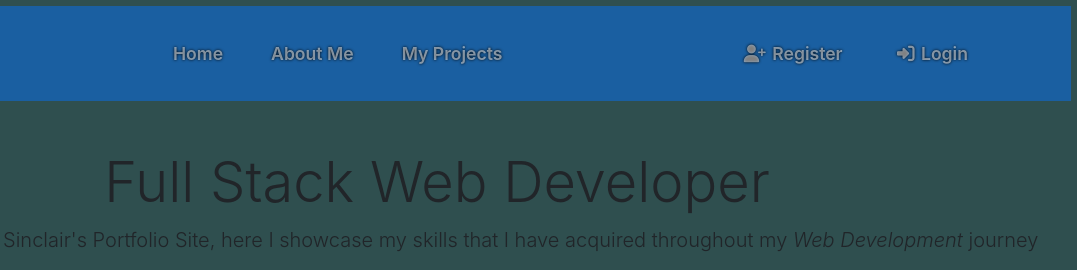
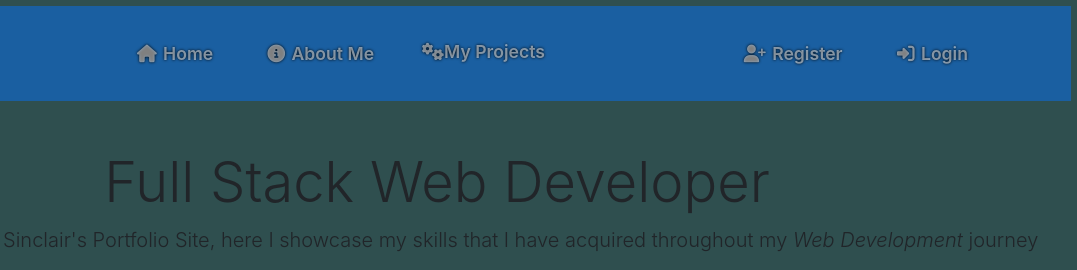
Before and after one commit to KeithRSinclair/vanilla, a plain HTML site: page index.html in a window 1280 px wide. Shown: the top 270 px of the page, 203-1280 px from the left. Drawn offline with nearby package versions, Linux system fonts and the light colour scheme.

Commit message:
Update index.html

```diff
--- a/index.html
+++ b/index.html
@@ -33,19 +33,19 @@
         <div class="collapse navbar-collapse bgnavbar" id="navbarResponsive">
           <ul class="navbar-nav mx-auto">
             <li class="nav-item">
-              <a href="/" class="nav-link">Home</a>
+              <a href="/" class="nav-link"> <i class="fa fa-home" aria-hidden="true"></i>Home</a>
             </li>
             <li class="nav-item">
-              <a href="/" class="nav-link">About Me</a>
+              <a href="/" class="nav-link"><i class="fa fa-info-circle" aria-hidden="true"></i>About Me</a>
             </li>
             <li class="nav-item">
-              <a href="/" class="nav-link">My Projects</a>
+              <a href="/" class="nav-link"><i class="fa fa-cogs" aria-hidden="true"></i>My Projects</a>
             </li>
           </ul>
           <ul class="navbar-nav">
             <li class="nav-item">
               <a href="/" class="nav-link"
-                ><i class="fas fa-user-plus"></i>Register</a
+                ><i class="fa fa-user-plus"></i>Register</a
               >
             </li>
             <li class="nav-item ">
```
